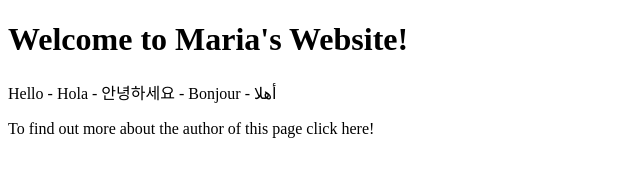
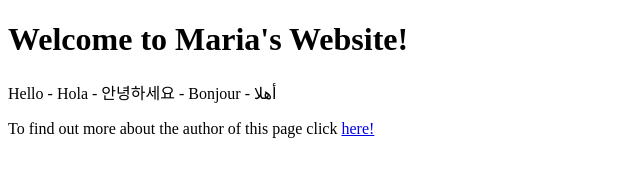
Before and after one commit to mariakh12/COSC-225-PUBLIC, a plain HTML site: page index.html in a window 1280 px wide. Shown: the full height of the page, 0-640 px from the left. Drawn offline with Linux system fonts and the light colour scheme.

Commit message:
Updating link to lead to about me page

```diff
--- a/index.html
+++ b/index.html
@@ -7,7 +7,7 @@
     <body>
         <h1> Welcome to Maria's Website! </h1>
         <p> Hello - Hola - 안녕하세요 - Bonjour -  أهلا </p>
-        <p> To find out more about the author of this page click here! </p>
+        <p> To find out more about the author of this page click <a href= https://github.com/mariakh12/COSC-225-PUBLIC/blob/main/about.html>here!</a> </p>
     </body>
 
 
```
